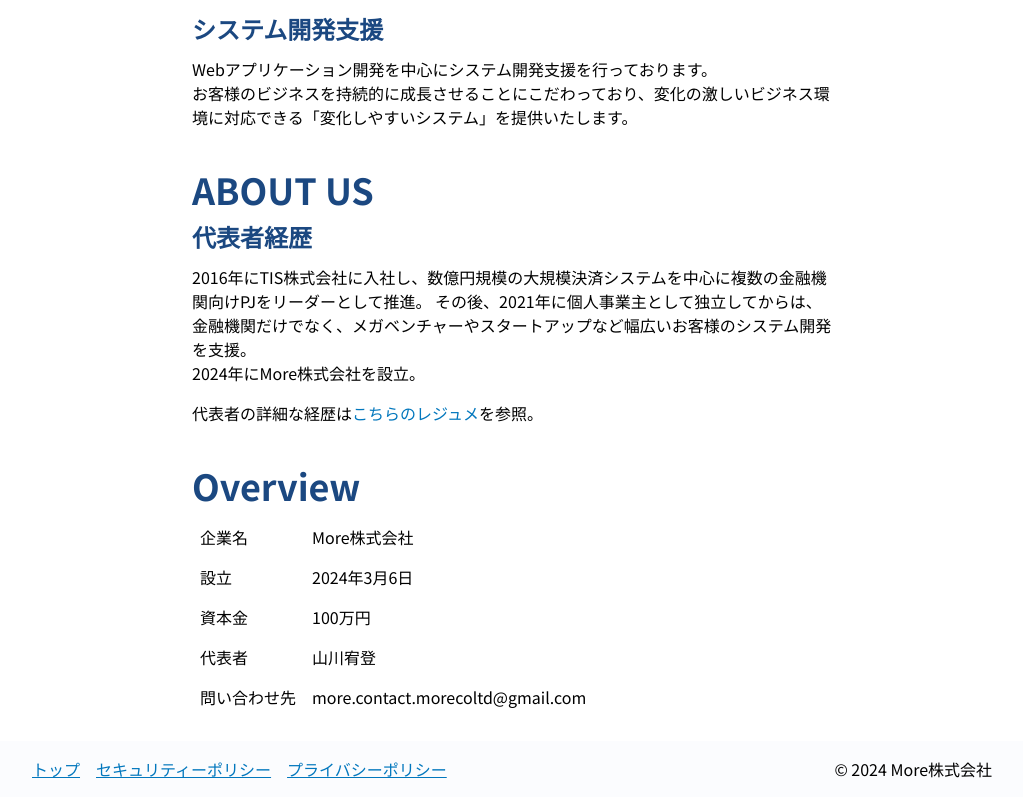
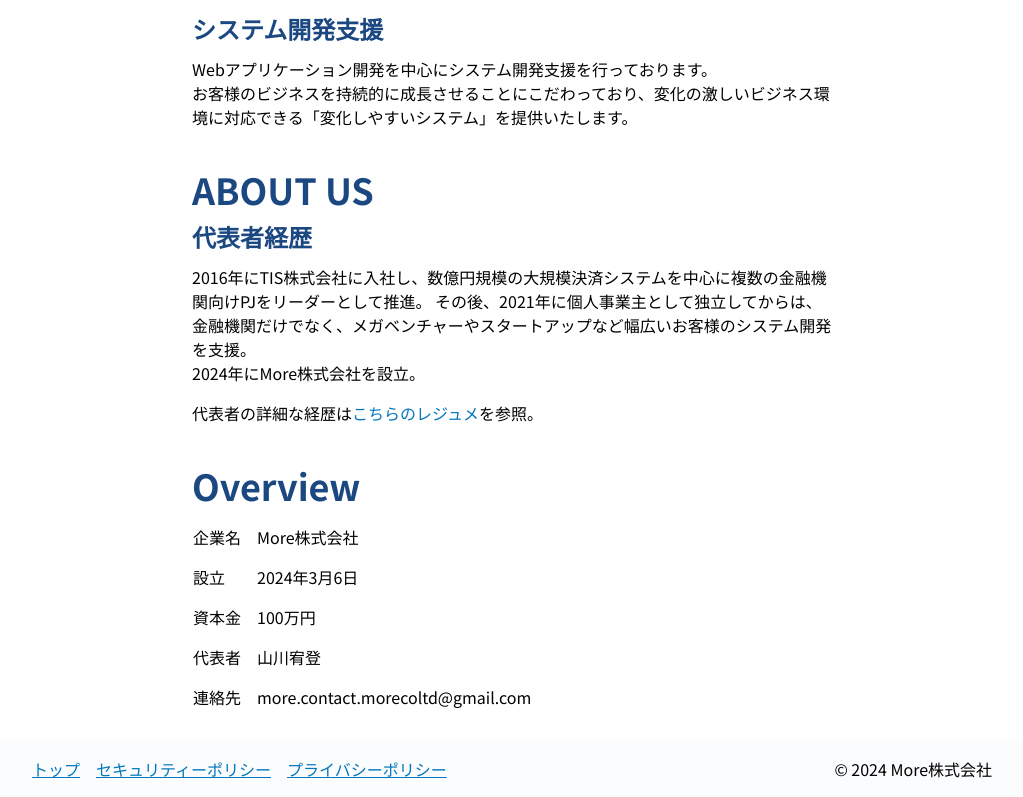
Before and after one commit to uekiGityuto/more-homepage, a Next.js app: page / in a window 1280 px wide. Shown: the part 528-1325 px from the top of the page, without its empty margins (128-1151 px from the left). Built offline with nearby package versions, Linux system fonts and the light colour scheme.

Commit message:
fix padding

```diff
--- a/src/components/uiParts/Home/Overview/index.tsx
+++ b/src/components/uiParts/Home/Overview/index.tsx
@@ -1,11 +1,15 @@
 import { H2 } from "@/components/atoms/Typography";
 
-const DATA: { label: string; value: string }[] = [
+const DATA: { label: string; value: string; className?: string }[] = [
   { label: "企業名", value: "More株式会社" },
   { label: "設立", value: "2024年3月6日" },
   { label: "資本金", value: "100万円" },
   { label: "代表者", value: "山川宥登" },
-  { label: "問い合わせ先", value: "more.contact.morecoltd@gmail.com" },
+  {
+    label: "連絡先",
+    value: "more.contact.morecoltd@gmail.com",
+    className: "text-sm md:text-base",
+  },
 ];
 
 export const Overview = () => (
@@ -15,8 +19,8 @@ export const Overview = () => (
       <tbody>
         {DATA.map((data) => (
           <tr key={data.label}>
-            <th className="p-2 font-normal text-left">{data.label}</th>
-            <td className="p-2">{data.value}</td>
+            <th className="py-2 pr-2 font-normal text-left">{data.label}</th>
+            <td className={`py-2 pl-2 ${data.className ?? ""}`}>{data.value}</td>
           </tr>
         ))}
       </tbody>
```
